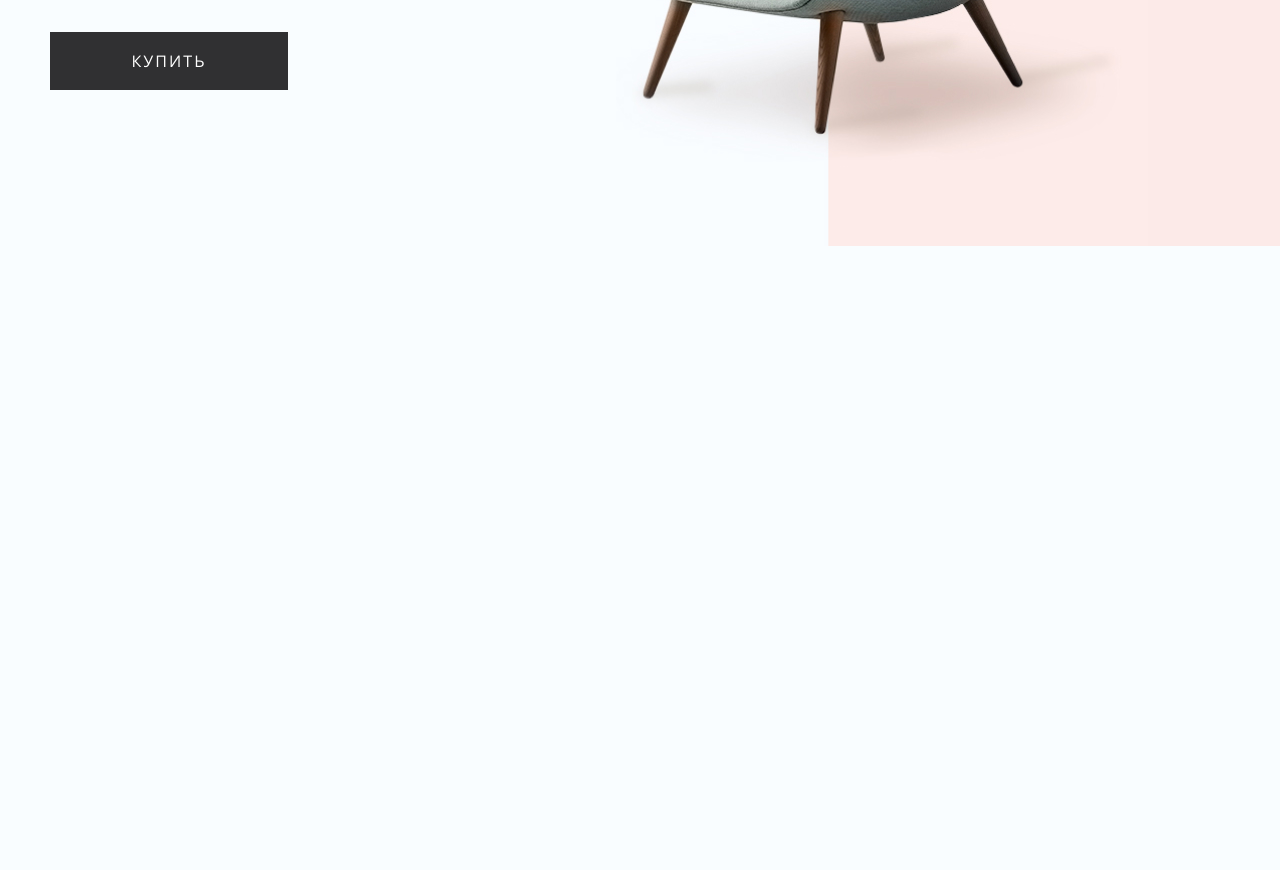
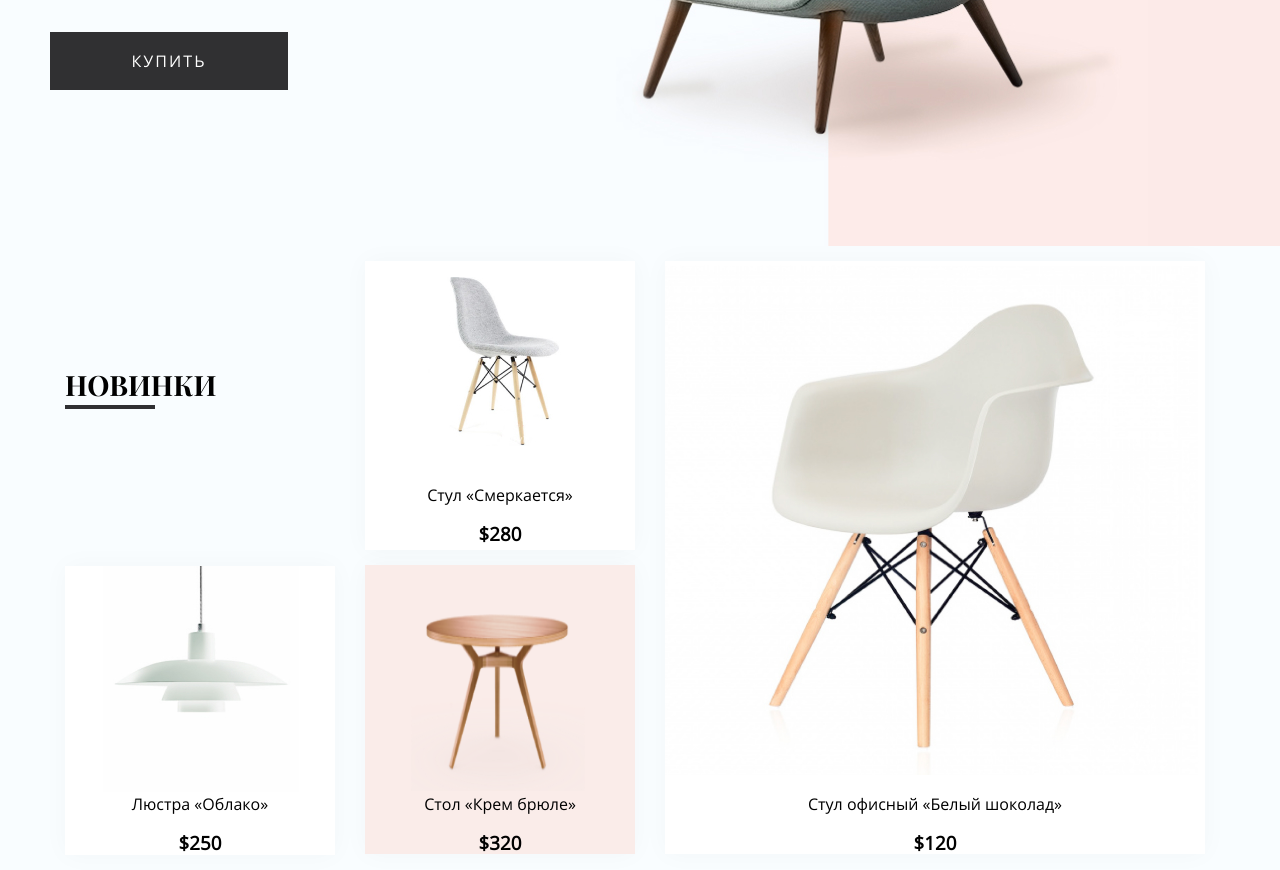
Before and after one commit to Andrew1864/Final_work, a website built with Vite: page index.html in a window 1280 px wide. Shown: the part 502-1372 px from the top of the page. Before the commit the page ends 800 px from the top, so only its background shows below. Built offline with nearby package versions, Linux system fonts and the light colour scheme.

Commit message:
Сделал контейнер с мебелью

```diff
--- a/index.html
+++ b/index.html
@@ -12,6 +12,7 @@
   <link rel="stylesheet" href="src/css/normalize.css">
   <link rel="stylesheet" href="src/css/swiper.css">
   <link rel="stylesheet" href="src/css/style.css">
+  <link rel="stylesheet" href="src/css/newstyle.css">
 </head>
 
 <body>
@@ -101,6 +102,48 @@
         <div class="swiper-pagination main-screen__slider-pagination"></div>
       </div>
     </section>
+    <div class="container section-two">
+      <div class="d-flex">
+        <div class="left-content">
+          <div class="first-text">
+            <h3>НОВИНКИ</h3>
+            <div class="line"></div>
+          </div>
+          <div class="chandelier">
+            <img src="/src/img/chandelier-desktop.jpg" alt="chandelier">
+            <div class="text">
+              <span>Люстра «Облако»</span>
+              <h3>$250</h3>
+            </div>
+          </div>
+        </div>
+        <div class="center-content">
+          <div class="chair">
+            <img src="/src/img/chair-twilight-desktop.jpg" alt="chair">
+            <div class="text">
+              <span>Стул «Смеркается»</span>
+              <h3>$280</h3>
+            </div>
+          </div>
+          <div class="table">
+            <img src="/src/img/table-cream-desktop.png" alt="table">
+            <div class="text">
+              <span>Стол «Крем брюле»</span>
+              <h3>$320</h3>
+            </div>
+          </div>
+        </div>
+        <div class="right-content">
+          <div class="chair-office">
+            <img src="/src/img/chair-white-desktop@2x.jpg" alt="chair-white">
+            <div class="text">
+              <span>Стул офисный «Белый шоколад»</span>
+              <h3>$120</h3>
+            </div>
+          </div>
+        </div>
+      </div>
+    </div>
   </main>
 
   <script src="src/js/vendor/swiper.js"></script>
--- /dev/null
+++ b/src/css/newstyle.css
@@ -0,0 +1,76 @@
+.section-two {
+    margin-top: 120px;
+    margin-bottom: 100px;
+}
+.chandelier,
+.chair,
+.table {
+    width: 270px;
+    height: 289px;
+    background: #FFF;
+    box-shadow: 0px 0px 25px 0px rgba(0, 0, 0, 0.03);
+}
+.line {
+    width: 90px;
+    height: 4px;
+    margin-top: -25px;
+    background: #303032;
+}
+.first-text
+h3 {
+    font-size: 28px;
+    font-family: Playfair Display;
+}
+.chair-office
+.text {
+    margin-top: 17px;
+}
+.chair-office {
+    height: 593px;
+    background: #FFF;
+    box-shadow: 0px 0px 25px 0px rgba(0, 0, 0, 0.03);
+}
+.chandelier,
+.chair,
+.table,
+.chair-office {
+    margin: 15px;
+}
+.table {
+    background: #FAECE9;
+}
+.right-content {
+    width: 570px;
+    height: 614px;
+}
+.chandelier
+img {
+    margin: 0px 32px 0px;
+    width: 202px;
+    height: 226px;
+}
+.chair
+img {
+    margin: 16px 60px 36px;
+    width: 175px;
+    height: 169px;
+}
+.table
+img {
+    margin: 0px 32px 0px;
+    width: 202px;
+    height: 226px;
+}
+.section-two
+.text {
+    text-align: center;
+    font-family: Open Sans;
+}
+.d-flex {
+    display: flex;
+    align-items: flex-start;
+    /* gap: 30px; */
+}
+.first-text {
+    margin: 123px 15px 157px;
+}
```
